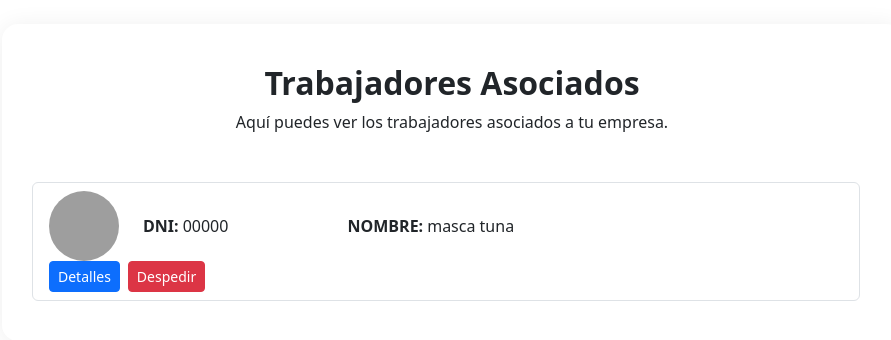
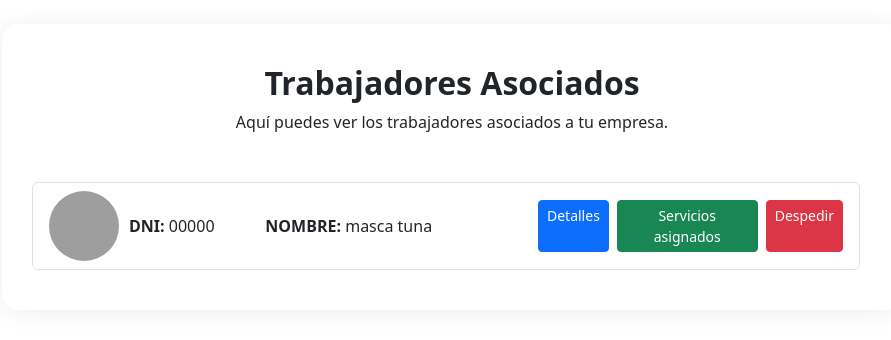
Before and after one commit to Mario-Labrador/Proyecto-Software, a PHP site: page /misTrabajadores.php in a window 1280 px wide. Shown: the part 154-494 px from the top of the page, without its empty margins (188-1079 px from the left). Run offline with PHP 8.4, Linux system fonts and the light colour scheme; the visitor is signed in with stand-in values (Sample User, id 1); data comes from the database, SQL or seed files in the repository; some libraries are stand-ins or nearby versions; grey boxes are pictures that could not be loaded.

Commit message:
Actualización detalles_empleado.php y botón servicios asignados en misTrabajadores.php

```diff
--- a/CleanGestor/views/misTrabajadores.php
+++ b/CleanGestor/views/misTrabajadores.php
@@ -109,42 +109,38 @@ foreach ($trabajadores as $trabajador) {
             <?php foreach ($trabajadoresConFoto as $trabajador): ?>
               <li class="list-group-item">
                 <div class="row align-items-center">
-        <div class="col-auto">
+                  <!-- Columna foto -->
+                  <div class="col-auto" style="width:80px;">
                     <img src="<?php echo htmlspecialchars($trabajador['foto_perfil']); ?>"
                         alt="Foto de perfil"
                         style="width:70px; height:70px; object-fit:cover; border-radius:50%;">
                   </div>
-        <div class="col-3 d-flex align-items-center">
-          <span class="font-weight-bold mr-1">DNI:</span>
+                  <!-- Columna DNI -->
+                  <div class="col-2" style="min-width:120px;">
+                    <span class="font-weight-bold">DNI:</span>
                     <span><?php echo htmlspecialchars($trabajador['dni']); ?></span>
                   </div>
-        <div class="col-5 d-flex align-items-center">
-          <span class="font-weight-bold mr-1">NOMBRE:</span>
+                  <!-- Columna Nombre -->
+                  <div class="col-4" style="min-width:180px;">
+                    <span class="font-weight-bold">NOMBRE:</span>
                     <span><?php echo htmlspecialchars($trabajador['nombre'] . ' ' . $trabajador['apellido']); ?></span>
                   </div>
-        <!-- Botones alineados en la misma fila -->
-        <div class="col-auto d-flex justify-content-end">
-          <a href="detalle_empleado.php?dni=<?php echo urlencode($trabajador['dni']); ?>&from=ofertas" class="btn btn-primary btn-sm me-2">
-            Detalles
-          </a>
-          <a href="procesar_despido.php?dni=<?php echo urlencode($trabajador['dni']); ?>"
-            class="btn btn-danger btn-sm"
-            onclick="return confirm('¿Estás seguro?');">
-            Despedir
-          </a>
+                  <!-- Columna botones -->
+                  <div class="col d-flex justify-content-end">
+                    <a href="detalle_empleado.php?dni=<?php echo urlencode($trabajador['dni']); ?>&from=empleados" class="btn btn-primary btn-sm me-2">Detalles</a>
+                    <a href="servicios_asignados.php?dni=<?php echo urlencode($trabajador['dni']); ?>" class="btn btn-success btn-sm me-2">Servicios asignados</a>
+                    <a href="procesar_despido.php?dni=<?php echo urlencode($trabajador['dni']); ?>" class="btn btn-danger btn-sm" onclick="return confirm('¿Estás seguro?');">Despedir</a>
                   </div>
                 </div>
               </li>
             <?php endforeach; ?>
           </ul>
-
         <?php else: ?>
           <div class="col-md-12">
             <p class="text-center">No hay trabajadores asociados a esta empresa.</p>
           </div>
         <?php endif; ?>
       </div>
-
     </div>
   </div>
 
```
Also changed, not shown: CleanGestor/views/detalle_empleado.php (+7 -7 lines). Lines whose indentation alone changed are shown as unchanged.
